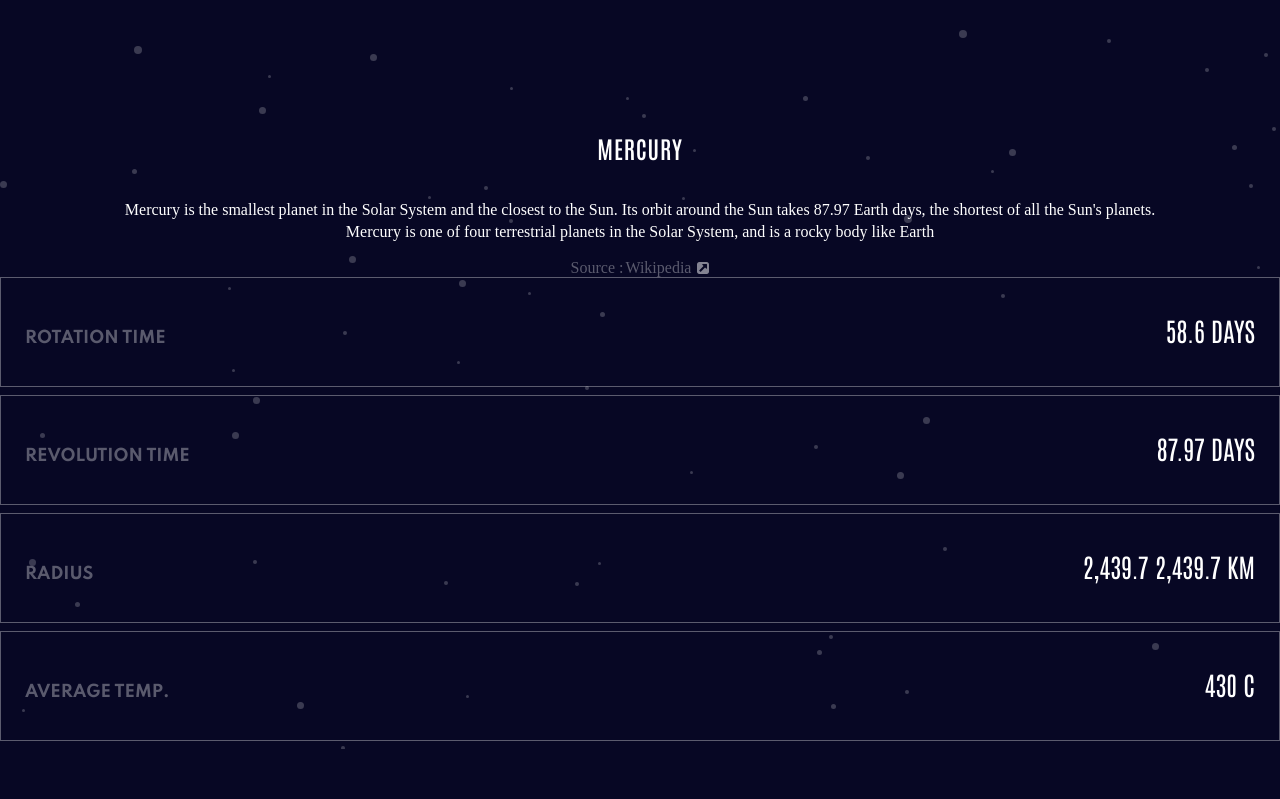
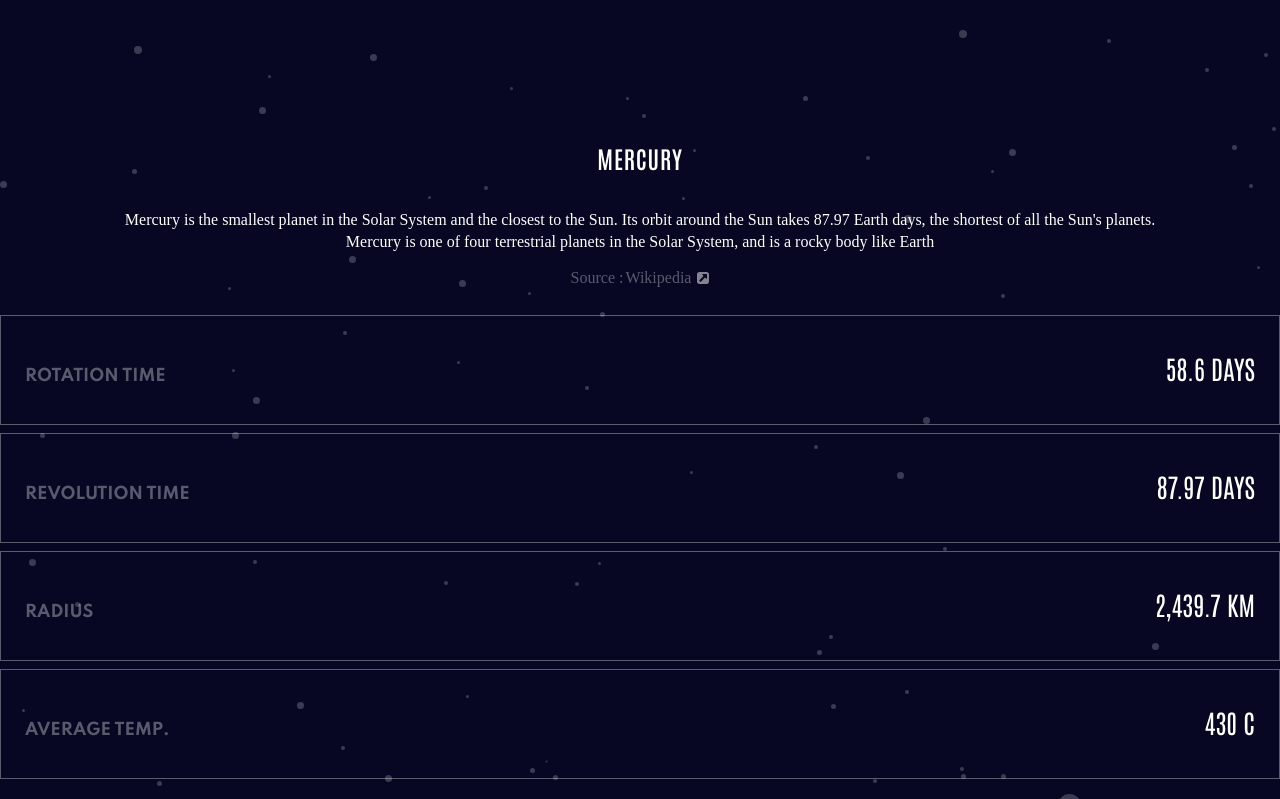
Before and after one commit to MidnightSilva/Planets-fact-site, a React (Create React App) app in the folder client/: page / in a window 1280 px wide. Shown: the part 376-1175 px from the top of the page. Before the commit the page ends 1125 px from the top, so only its background shows below. Built offline with nearby package versions, Linux system fonts and the light colour scheme.

Commit message:
button renders css now fix margin and mercury double text

```diff
--- a/client/src/Pages/Mercury.js
+++ b/client/src/Pages/Mercury.js
@@ -76,7 +76,7 @@ const Mercury = ( props ) => {
         ))}
       <PlanetCards title="Rotation Time" des="58.6 Days" />
       <PlanetCards title="Revolution Time" des="87.97 Days" />
-      <PlanetCards title="Radius" des="2,439.7 2,439.7 Km" />
+      <PlanetCards title="Radius" des="2,439.7 Km" />
       <PlanetCards title="Average Temp." des="430 C" />
     </div>
   );
--- a/client/src/Scss/App.scss
+++ b/client/src/Scss/App.scss
@@ -27,3 +27,6 @@ body{
 a{
   text-decoration: none;
 }
+a:active {
+  color: white;
+}
--- a/client/src/Scss/Planet.scss
+++ b/client/src/Scss/Planet.scss
@@ -27,7 +27,7 @@ text-align: center;
 .link-container-outside{
 @include Hcenter();
 color: rgba(255, 255, 255, 0.336);
-    margin-bottom: 28p
+    margin-bottom: 28px;
 }
 .link{
 color: rgba(255, 255, 255, 0.336);
@@ -57,3 +57,7 @@ margin-bottom: 8px;
     font-size: $planet-card-des-font-size;
     text-transform: uppercase;
 }
+
+div:last-child{
+    margin-bottom: 10px;
+}
--- a/client/src/Scss/button.scss
+++ b/client/src/Scss/button.scss
@@ -1,4 +1,5 @@
 @import "./Variables.scss";
+
 .btn-container{
     border-bottom: solid 1px;
     padding: 20px 24px;
@@ -7,10 +8,6 @@
     mix-blend-mode: normal;
     opacity: 0.5;
     font-family: $font-planet-card;
-}
-
-.planet-btn{
-
 }
 
 button{
```
